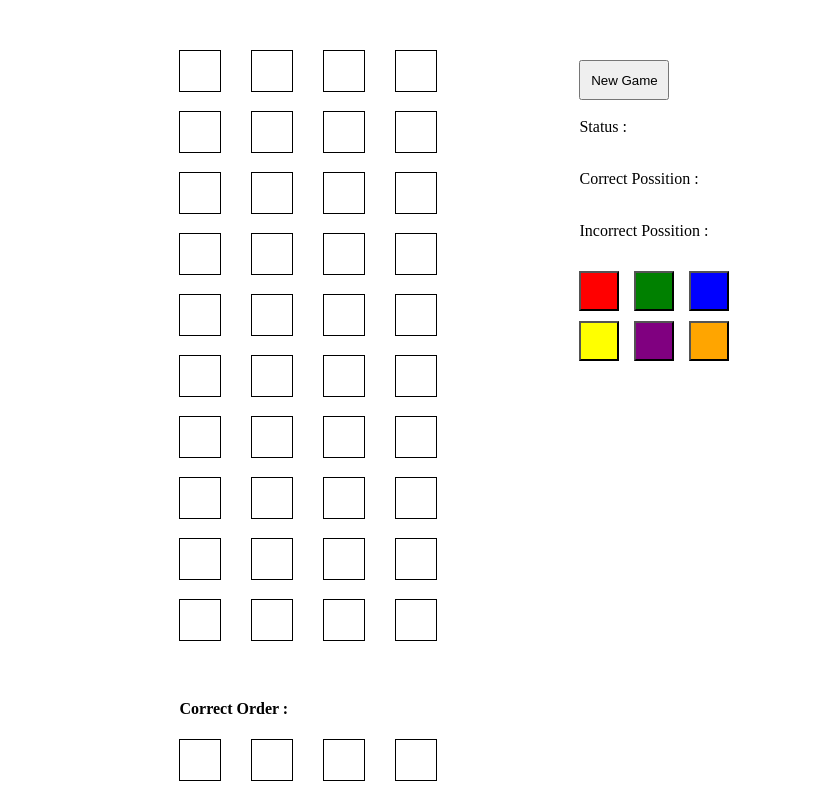
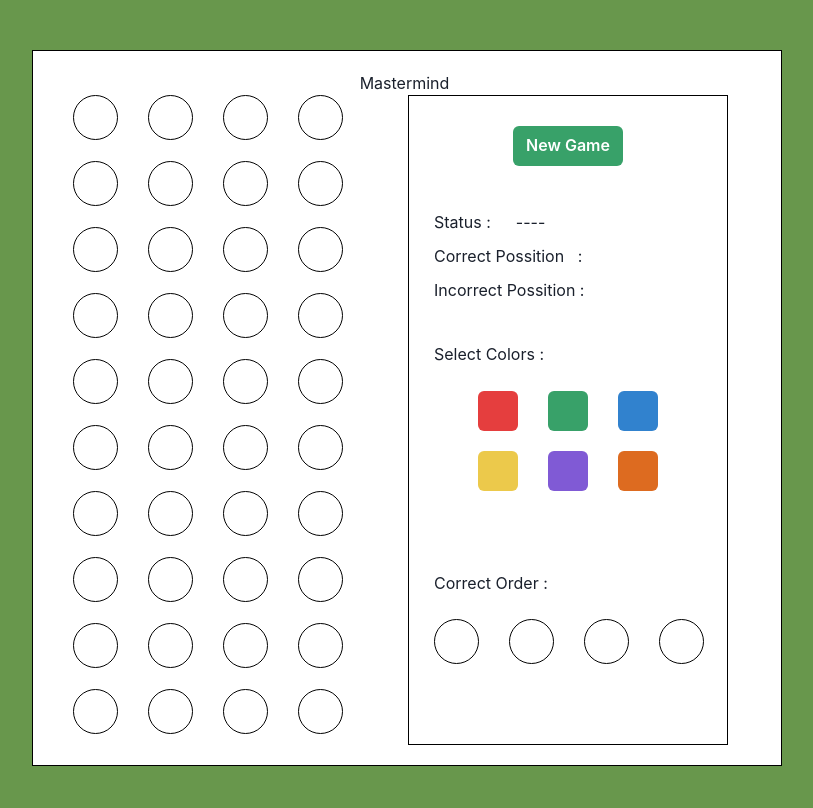
Before and after one commit to pnut8/mastermind, a React (Vite) app: page / in a window 1280 px wide. Shown: the whole page, without its empty margins (233-1046 px from the left). Built offline with nearby package versions, Linux system fonts and the light colour scheme.

Commit message:
ui changes

```diff
--- a/package.json
+++ b/package.json
@@ -10,6 +10,10 @@
     "preview": "vite preview"
   },
   "dependencies": {
+    "@chakra-ui/react": "^2.8.2",
+    "@emotion/react": "^11.11.4",
+    "@emotion/styled": "^11.11.0",
+    "framer-motion": "^11.0.8",
     "react": "^18.2.0",
     "react-dom": "^18.2.0"
   },
--- a/src/App.jsx
+++ b/src/App.jsx
@@ -1,17 +1,23 @@
 import Grid from './grid.jsx'
 import Buttons from './logic.jsx'
 import Scoreboard from './score.jsx'
+import { Center } from '@chakra-ui/react'
 
 function App() {
   return (
     <>
+      <Center>
       <div className='box'>
+      <Center>
+      <p>Mastermind</p>
+      </Center>
       <Grid />
       <div className='score-box'>
       <Scoreboard />
       <Buttons />
       </div>
       </div>
+      </Center>
     </>
   )
 }
--- a/src/grid.jsx
+++ b/src/grid.jsx
@@ -13,13 +13,7 @@ const grid = () => {
   return elements;
 }
 
-const answer = () => {
-  const elements = [];
-  for (let i = 0; i < 4; i++) {
-    elements.push(<div key={i} id={i} className="color-box"></div>);
-  }
-  return elements;
-}
+
 
 function Grid() {
 
@@ -27,8 +21,6 @@ function Grid() {
     <>
     <div className='container'>
       { grid() }
-      <h4 className="correct-order">Correct Order : </h4>
-      { answer() }
     </div>
     </>
   )
--- a/src/logic.jsx
+++ b/src/logic.jsx
@@ -1,9 +1,19 @@
+import { Button } from '@chakra-ui/react'
 
 const colors = [];
 const userColors = [];
 let tries = 0;
 let isPlaying = true;
 let isWon = false;
+
+const answer = () => {
+  const elements = [];
+  for (let i = 0; i < 4; i++) {
+    elements.push(<div key={i} id={i} className="color-box"></div>);
+  }
+  return elements;
+}
+
 
 function getColors() {
   const set = "RGBYPO"
@@ -105,16 +115,26 @@ console.log("select 4 colors from  R G B Y P O ");                // to comment
 function Buttons() {
 
   return (
+    <>
     <div className="color-div">
-    <button className="R color-btn" onClick={ () => setUserColors("R") } />
-    <button className="G color-btn" onClick={ () => setUserColors("G") } />
-    <button className="B color-btn" onClick={ () => setUserColors("B") } />
+    <p className="slt-btns-info">Select Colors :</p>
+    <center>
+    <Button colorScheme='red' className="R color-btn select-button" onClick={ () => setUserColors("R") } />
+    <Button colorScheme='green' className="G color-btn select-button" onClick={ () => setUserColors("G") } />
+    <Button colorScheme='blue' className="B color-btn select-button" onClick={ () => setUserColors("B") } />
     <br />
-    <button className="Y color-btn" onClick={ () => setUserColors("Y") } />
-    <button className="P color-btn" onClick={ () => setUserColors("P") } />
-    <button className="O color-btn" onClick={ () => setUserColors("O") } />
+    <Button colorScheme='yellow' className="Y color-btn select-button" onClick={ () => setUserColors("Y") } />
+    <Button colorScheme='purple' className="P color-btn select-button" onClick={ () => setUserColors("P") } />
+    <Button colorScheme='orange' className="O color-btn select-button" onClick={ () => setUserColors("O") } />
     <br />
+    </center>
     </div>
+    <h4 className="correct-order">Correct Order : </h4>
+    <br />
+    <div className="ans-div">
+    { answer() }
+    </div>
+    </>
   )
 }
 
--- a/src/main.jsx
+++ b/src/main.jsx
@@ -2,11 +2,23 @@ import React from 'react'
 import ReactDOM from 'react-dom/client'
 import App from './App.jsx'
 import './styles.css'
+import { ChakraProvider, extendTheme } from '@chakra-ui/react'
 
-
+const theme = extendTheme({
+  styles: {
+    global: {
+      // styles for the `body`
+      body: {
+        bg: "#68974c",
+      },
+    },
+  },
+})
 
 ReactDOM.createRoot(document.getElementById('root')).render(
   <React.StrictMode>
+  <ChakraProvider theme={theme}>
     <App />
+  </ChakraProvider>
   </React.StrictMode>,
 )
--- a/src/score.jsx
+++ b/src/score.jsx
@@ -1,21 +1,23 @@
+import { Button } from '@chakra-ui/react'
 
 function reload() {
     window.location.reload(false);
 }
 
-
 function Scoreboard() {
     return (
         <>
-            <button className="new-game" onClick={reload}>New Game</button>
+            <center>
+            <Button colorScheme='green' className="new-game" onClick={reload}>New Game</Button>
+            </center>
             <br />
             <p className="horiztl">Status : </p>
-            <p className="horiztl" id="status"></p>
+            <p className="horiztl" id="status">----</p>
             <br />
-            <p className="horiztl">Correct Possition :</p>
+            <p className="horiztl">Correct Possition &nbsp;&nbsp;:</p>
             <p className="horiztl" id="cpos"></p>
             <br />
-            <p className="horiztl">Incorrect Possition  :</p>
+            <p className="horiztl">Incorrect Possition :</p>
             <p className="horiztl" id="inpos"></p>
             <br />
         </>
--- a/src/styles.css
+++ b/src/styles.css
@@ -1,73 +1,91 @@
-button {
+
+.select-button  {
     width: 40px;
     height: 40px;
 }
 
 .color-btn {
-    margin: 0 15px 10px 0;
+    margin: 0 15px 20px 15px;
 }
 
 .color-div {
-    margin-top: 15px;
+    margin-top: 30px;
+}
+
+.slt-btns-info {
+    margin: 30px 0 25px 25px;
 }
 
 .new-game {
-    width: 90px;
+    width: 110px;
     height: 40px;
+    margin: 30px 0 20px 0;
 }
 
 .R {
-    background-color: red;
+    background-color: #e53e3e;
 }
 
 .G {
-    background-color: green;
+    background-color: #38a169;
 }
 
 .B {
-    background-color: blue;
+    background-color: #3182ce;
 }
 
 .Y {
-    background-color: yellow;
+    background-color: #ecc94b;
 }
 
 .P {
-    background-color: purple;
+    background-color: #805ad5;
 }
 
 .O {
-    background-color: orange;
+    background-color: #dd6b20;
 }
 
 div .container {
-    width: 400px;
+    width: 350px;
     display: inline-block;
 }
 
 div .color-box {
-    height: 40px;
-    width: 40px;
+    height: 45px;
+    width: 45px;
     border: 1px solid #000;
-    margin: 0 30px 15px 0;
+    margin: 0 15px 15px 15px;
     display: inline-block;
+    border-radius: 50%;
 }
 
 .correct-order {
-    margin-top: 40px;
+    margin: 60px 0 0 25px;
 }
 
 .horiztl {
     display: inline-block;
+    margin: 0 0 10px 25px;
 }
 
 .box {
-    margin-left: 32%;
+    /* margin-left: 32%; */
+    width: 750px;
     margin-top: 50px;
+    border: 1px solid #000;
+    padding: 20px 30px 10px 25px;
+    background-color: #fff;
 }
 
 .score-box {
     display: inline-block;
     position: absolute;
-    margin-top: 10px;
+    width: 320px;
+    height: 650px;
+    border: 1px solid #000;
 }
+
+.ans-div {
+    margin-left: 10px;
+}
```
Also changed, not shown: 1 other file (tests, documents, lock files or other folders).
